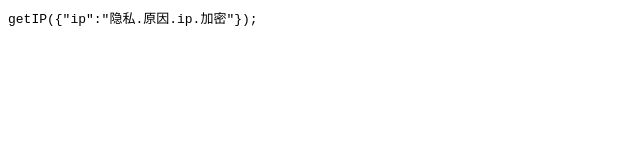
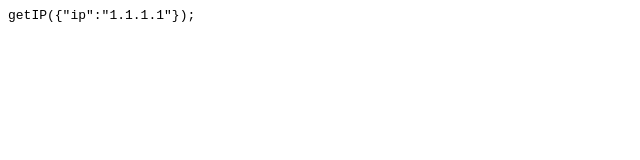
Before and after one commit to JHPatchouli/fakeip, a plain HTML site: page index.html in a window 1280 px wide. Shown: the full height of the page, 0-640 px from the left. Drawn offline with Linux system fonts and the light colour scheme.

Commit message:
Update index.html

```diff
--- a/index.html
+++ b/index.html
@@ -1,2 +1,2 @@
-<pre style="word-wrap: break-word; white-space: pre-wrap;">getIP({"ip":"隐私.原因.ip.加密"});
+<pre style="word-wrap: break-word; white-space: pre-wrap;">getIP({"ip":"1.1.1.1"});
 </pre>
```
